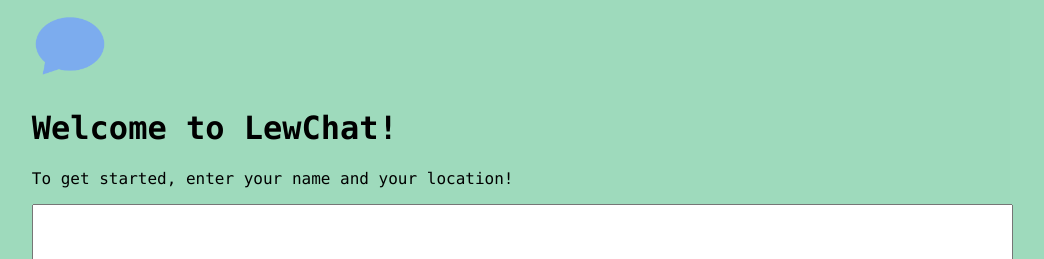
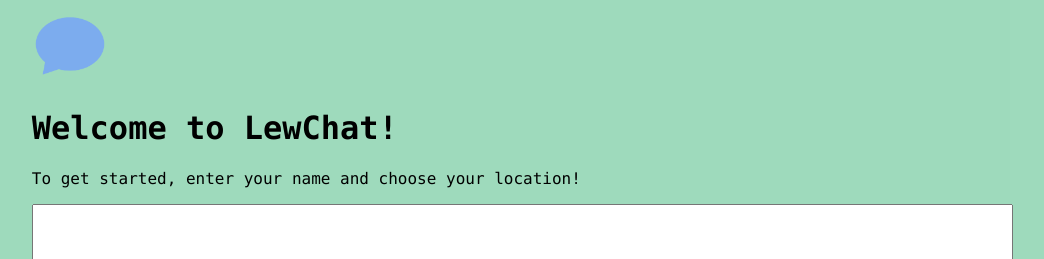
Before and after one commit to elebumm/LewChatJavaTermProject, a plain HTML site: page build/web/index.html in a window 1280 px wide. Shown: the top 259 px of the page, without its empty margins (229-1273 px from the left). Drawn offline with Linux system fonts and the light colour scheme.

Commit message:
Initial commit

```diff
--- a/build/web/index.html
+++ b/build/web/index.html
@@ -44,7 +44,7 @@ and open the template in the editor.
         </div>
         <div id="messageBox">
             <h1 class="header">Welcome to LewChat!</h1>
-            <p class="header">To get started, enter your name and your location!</p>
+            <p class="header">To get started, enter your name and choose your location!</p>
         <textarea id="messageTextArea" readonly="readonly" rows="16" cols="120"></textarea>
         <textarea id="userTextArea" readonly="readonly" rows="16" cols="8"></textarea><br />
         <input id="messageTextField" type="text" size="105" />
```
Also changed, not shown: web/index.html (+1 -1 lines).
